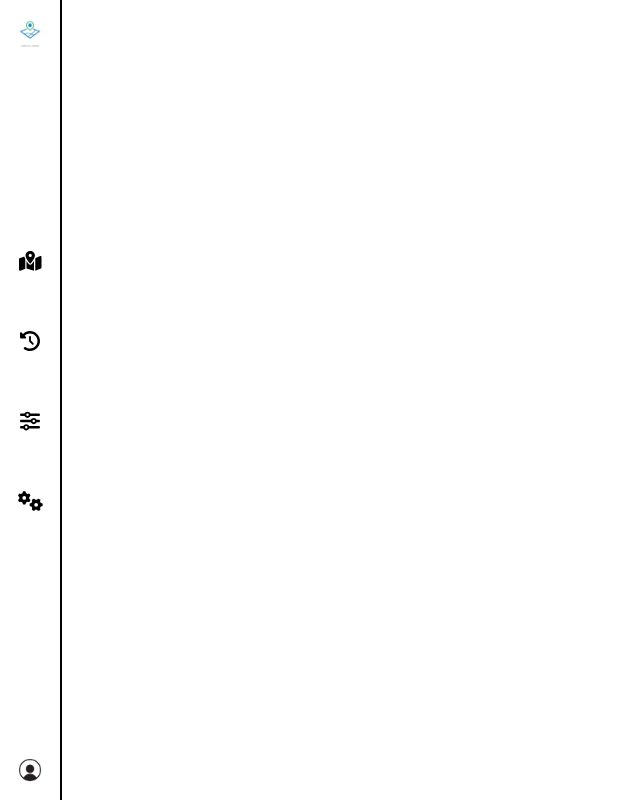
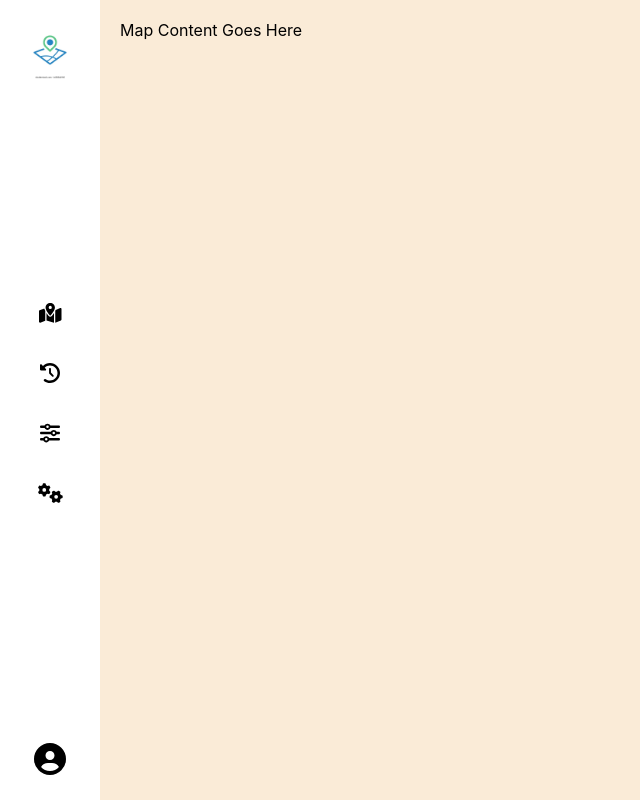
Before and after one commit to EwomaOzore/location-tracker, a React (Create React App) app: page /map in a window 1280 px wide. Shown: the whole page, without its empty margins (0-640 px from the left). Built offline with nearby package versions, Linux system fonts and the light colour scheme.

Commit message:
initial commit

```diff
--- a/src/App.css
+++ b/src/App.css
@@ -1,28 +1,15 @@
 .app-container {
   display: flex;
-  flex-direction: row;
   height: 100vh;
 }
 
 .nav-container {
-  width: 30px;
-}
-
-.map-container {
-  width: 100%;
-}
-
-.nav-container {
+  width: 50px;
   display: flex;
   flex-direction: column;
   justify-content: space-between;
-  padding: 15px;
-  border-right: 2px solid;
-}
-
-.logo {
-  display: flex;
-  justify-content: center;
+  align-items: center;
+  padding: 25px;
 }
 
 .logo img {
@@ -37,7 +24,7 @@
 }
 
 .btn {
-  margin-bottom: 40px;
+  margin-bottom: 20px;
   padding: 10px;
   border-radius: 5px;
   color: black;
@@ -50,15 +37,11 @@
 }
 
 .profile {
-  display: flex;
-  justify-content: center;
-}
-
-.profile img {
-  width: 100%;
+  color: black;
 }
 
 .map-container {
   flex: 1;
   padding: 20px;
+  background-color: antiquewhite;
 }
--- a/src/App.js
+++ b/src/App.js
@@ -3,6 +3,10 @@ import { BrowserRouter as Router, Route, Routes } from 'react-router-dom';
 import './App.css';
 import Map from './components/Map';
 import Nav from './components/Nav';
+import Settings from './components/Settings';
+import Preferences from './components/Preferences';
+import History from './components/History';
+import Profile from './components/Profile';
 
 function App() {
   return (
@@ -10,7 +14,11 @@ function App() {
       <div className='app-container'>
         <Nav />
         <Routes>
-          <Route path='/map' component={Map} />
+          <Route path='/map' element={<Map />} />
+          <Route path='/settings' element={<Settings />} />
+          <Route path='/preferences' element={<Preferences />} />
+          <Route path='/history' element={<History />} />
+          <Route path='/profile' element={<Profile />} />
         </Routes>
       </div>
     </Router>
--- /dev/null
+++ b/src/components/History.js
@@ -0,0 +1,12 @@
+import React from 'react';
+
+function History() {
+    return (
+        <div className='content'>
+            <h2>History</h2>
+            <p>This is the history page. View your location history here.</p>
+        </div>
+    );
+}
+
+export default History;
--- a/src/components/Map.js
+++ b/src/components/Map.js
@@ -6,6 +6,6 @@ function Map() {
             <div>Map Content Goes Here</div>
         </div>
     );
-};
+}
 
 export default Map;
--- a/src/components/Nav.js
+++ b/src/components/Nav.js
@@ -1,9 +1,8 @@
 import React from 'react';
 import { Link } from 'react-router-dom';
 import { FontAwesomeIcon } from '@fortawesome/react-fontawesome';
-import { faClockRotateLeft, faGears, faMapLocationDot, faSliders } from '@fortawesome/free-solid-svg-icons';
+import { faCircleUser, faClockRotateLeft, faGears, faMapLocationDot, faSliders } from '@fortawesome/free-solid-svg-icons';
 import logo from '../images/tracking.jpg';
-import profile from '../images/profile.jpg';
 import '../App.css';
 
 function Nav() {
@@ -27,7 +26,9 @@ function Nav() {
                 </Link>
             </div>
             <div className='profile'>
-                <img src={profile} alt='Profile' />
+                <Link to='/profile' className='profile' title='Profile'>
+                    <FontAwesomeIcon icon={faCircleUser} size='2xl' />
+                </Link>
             </div>
         </div>
     );
--- /dev/null
+++ b/src/components/Preferences.js
@@ -0,0 +1,12 @@
+import React from 'react';
+
+function Preferences() {
+    return (
+        <div className='content'>
+            <h2>Preferences</h2>
+            <p>This is the preferences page. Set your preferences for the app here.</p>
+        </div>
+    );
+}
+
+export default Preferences;
--- /dev/null
+++ b/src/components/Profile.js
@@ -0,0 +1,9 @@
+import React from 'react'
+
+function Profile() {
+    return (
+        <div>Profile</div>
+    )
+}
+
+export default Profile;
--- /dev/null
+++ b/src/components/Settings.js
@@ -0,0 +1,12 @@
+import React from 'react';
+
+function Settings() {
+    return (
+        <div className='content'>
+            <h2>Settings</h2>
+            <p>This is the settings page. Customize your app settings here.</p>
+        </div>
+    );
+}
+
+export default Settings;
```
